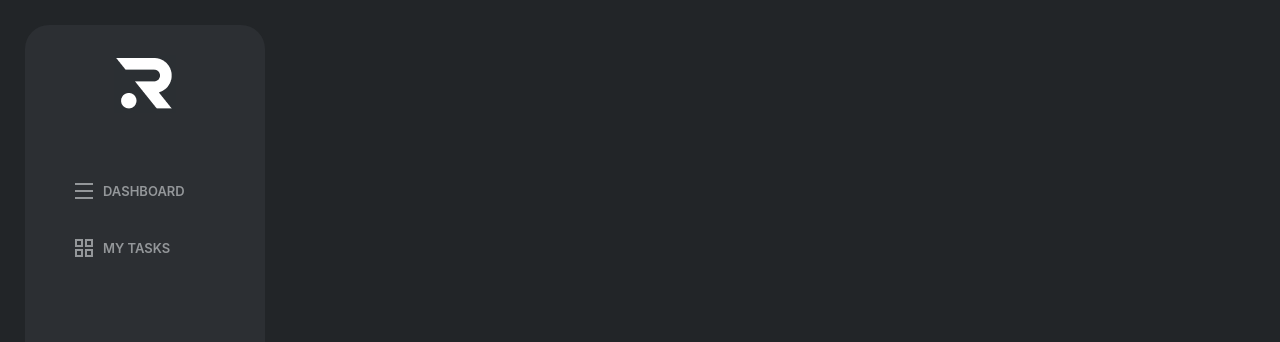
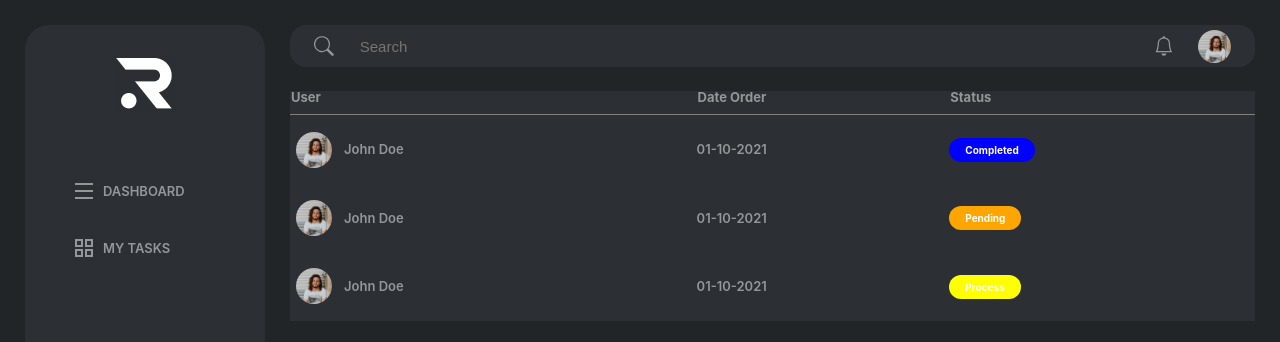
Before and after one commit to VanessaMMH/React-Graphl, a React (Create React App) app: page /tasks in a window 1280 px wide. Shown: the top 342 px of the page. Built offline with nearby package versions, Linux system fonts and the light colour scheme; a web font is replaced by a local one.

Commit message:
Adding task tables

```diff
--- /dev/null
+++ b/src/assets/styles/TaskList.scss
@@ -0,0 +1,57 @@
+@import "./Vars.scss";
+@import "./Media.scss";
+
+.table-data {
+	display: flex;
+	flex-wrap: wrap;
+	grid-gap: 24px;
+	margin-top: 24px;
+	width: 100%;
+    background-color: #2c2f33;
+    color: $neutral-2;
+}
+.table-data  table {
+	width: 100%;
+	border-collapse: collapse;
+}
+
+.table-data  table th {
+	padding-bottom: 12px;
+	font-size: 13px;
+	text-align: left;
+	border-bottom: 1px solid gray;
+}
+.table-data  table td {
+	padding: 16px 0;
+}
+.table-data  table tr td:first-child {
+	display: flex;
+	align-items: center;
+	grid-gap: 12px;
+	padding-left: 6px;
+}
+.table-data  table td img {
+	width: 36px;
+	height: 36px;
+	border-radius: 50%;
+	object-fit: cover;
+}
+.table-data  table tbody tr:hover {
+	background: gray;
+}
+.table-data  table tr td .status {
+	font-size: 10px;
+	padding: 6px 16px;
+	color: white;
+	border-radius: 20px;
+	font-weight: 700;
+}
+.table-data  table tr td .status.completed {
+	background: blue;
+}
+.table-data  table tr td .status.process {
+	background: yellow;
+}
+.table-data  table tr td .status.pending {
+	background: orange;
+}
--- a/src/components/Sidebar.jsx
+++ b/src/components/Sidebar.jsx
@@ -29,7 +29,7 @@ const Sidebar = () => (
             </Link>
         </div>
         <div className="sidebar__info">
-            <Link to='/add'>
+            <Link to='/tasks'>
                 <img
                     className="sidebar__info--img"
                     src={menugridIcon}
--- /dev/null
+++ b/src/containers/TaskList.jsx
@@ -0,0 +1,69 @@
+import React from 'react'
+import '../assets/styles/Home.scss';
+import '../assets/styles/TaskList.scss';
+import Search from '../components/Search';
+import userIcon from '../assets/img/people.png';
+const TaskList = () => {
+    return (
+        <>
+            <Search />
+
+            <div className="dashboard">
+                <div className="table-data">
+                    <table>
+                        <thead>
+                            <tr>
+                                <th>User</th>
+                                <th>Date Order</th>
+                                <th>Status</th>
+                            </tr>
+                        </thead>
+                        <tbody>
+                            <tr>
+                                <td>
+                                    <img
+                                        className='search__form--profile'
+                                        src={userIcon}
+                                        alt="Usuario"
+                                    />
+                                    <p>John Doe</p>
+                                </td>
+                                <td>01-10-2021</td>
+                                <td><span className="status completed">Completed</span></td>
+                            </tr>
+                            <tr>
+                                <td>
+                                    <img
+                                        className='search__form--profile'
+                                        src={userIcon}
+                                        alt="Usuario"
+                                    />
+                                    <p>John Doe</p>
+                                </td>
+                                <td>01-10-2021</td>
+                                <td><span className="status pending">Pending</span></td>
+                            </tr>
+                            <tr>
+                                <td>
+                                    <img
+                                        className='search__form--profile'
+                                        src={userIcon}
+                                        alt="Usuario"
+                                    />
+                                    <p>John Doe</p>
+                                </td>
+                                <td>01-10-2021</td>
+                                <td><span className="status process">Process</span></td>
+                            </tr>
+                        </tbody>
+                    </table>
+                </div>
+            </div>
+
+        </>
+
+    )
+
+};
+
+export default TaskList
--- a/src/routes/App.js
+++ b/src/routes/App.js
@@ -3,6 +3,7 @@ import { BrowserRouter as Router, Switch as Switch, Route } from "react-router-d
 import Sidebar from '../components/Sidebar';
 import Home from '../containers/Home';
 import Task from '../containers/Task';
+import TaskList from '../containers/TaskList';
 
 
 
@@ -12,6 +13,7 @@ const App = () => (
       <Switch>
         <Route exact path="/" component={Home} />
         <Route path="/add" component={Task} />
+        <Route path="/tasks" component={TaskList} />
 
       </Switch>
 
```
